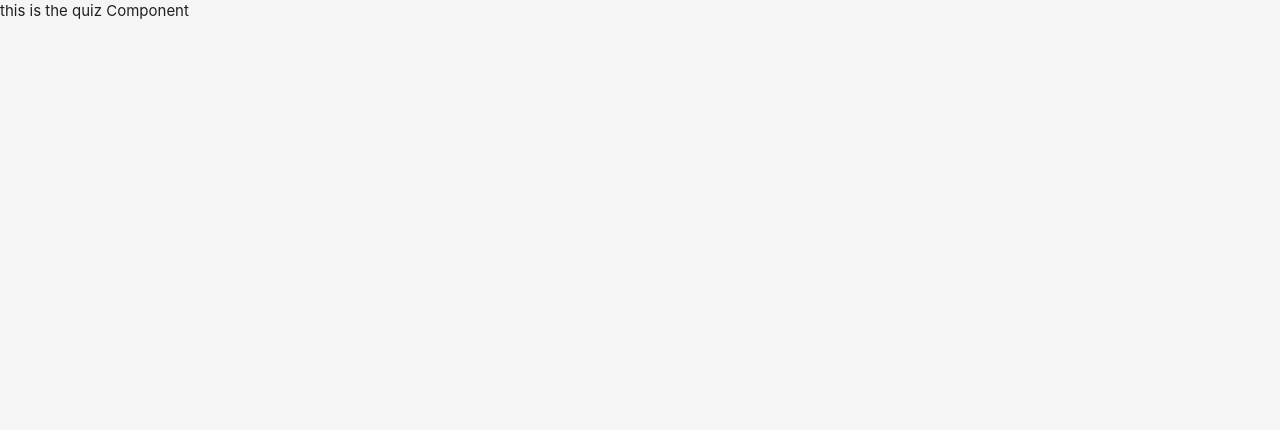
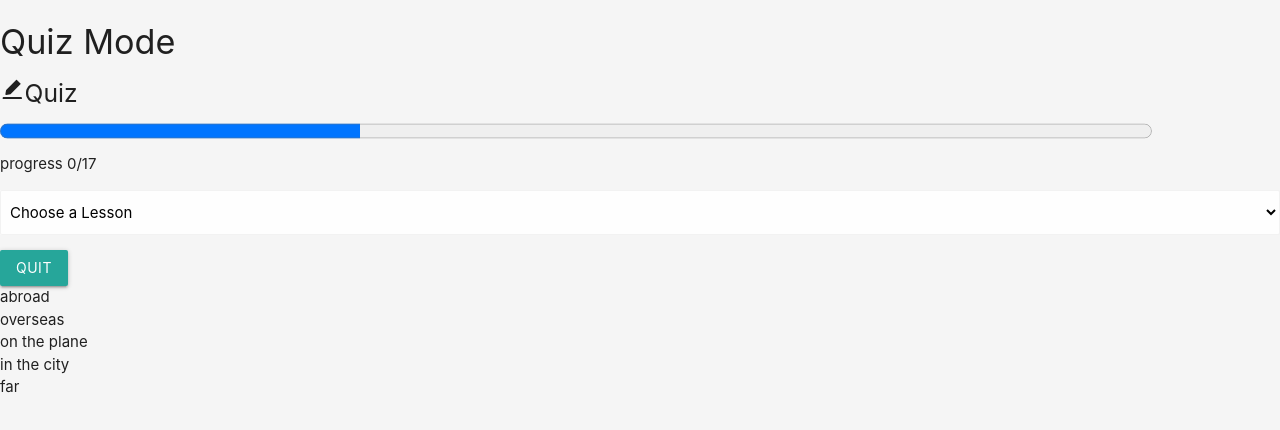
Before and after one commit to nhussaini/essential-words-toefl, a React (Create React App) app: page /quiz in a window 1280 px wide. Shown: the top 430 px of the page. Built offline with nearby package versions, Linux system fonts and the light colour scheme.

Commit message:
added the content for quiz comp

```diff
--- a/src/components/Learn.js
+++ b/src/components/Learn.js
@@ -171,9 +171,7 @@ class Learn extends Component  {
             <title>Learn Page</title>
         </Helmet>
         <div className="main-page">
-        <div className="input-field col s12">
 
-  </div>
         <h4>Study Mode</h4>
          <main className="main-content">
 
@@ -188,19 +186,14 @@ class Learn extends Component  {
                         <span className="progress-word">progress</span> <span className="progress-number">{this.state.progress}/17</span>
                         </div>
                     </div>
+
                     <div className=" input-field col s12 select-container">
-
                          <select className="browser-default" onChange={this.handleChange}>
                             <option value="">Choose a Lesson</option>
                             {this.state.whichLesson.map(lesson =>{
                                 return <option value={lesson.lesson} key={Math.random()*10}>{lesson.lesson}</option>
                             })}
                         </select>
-
-
-
-
-
                     </div>
 
                     <div className="quit">
--- a/src/components/Quiz.js
+++ b/src/components/Quiz.js
@@ -1,13 +1,59 @@
 import React, { Component } from "react";
+import { Helmet } from 'react-helmet';
+import { AiFillEdit } from "react-icons/ai";
 
 
 class Quiz extends Component{
 
     render(){
         return(
-            <div>
-                <p>this is the quiz Component</p>
-            </div>
+            <>
+                <Helmet>
+                    <title>Quiz Page</title>
+                </Helmet>
+                 <div className="quiz-main-page">
+                  <h4>Quiz Mode</h4>
+
+                  <main className="quiz-main-content">
+
+                    <div className="quiz-controls-container">
+                      <h5><span className="flashcard-icon"><AiFillEdit /></span><span className="flashcard-name">Quiz</span></h5>
+                      <div className="progress-container">
+                        <div className="">
+                        <progress max="16" value="5" style={{width: "90%", height:"30px"}}></progress>
+                        </div>
+                        <div className="progress-text">
+                        <span className="progress-word">progress</span> <span className="progress-number">0/17</span>
+                        </div>
+                      </div>
+                      <div className=" input-field col s12 select-container">
+                         <select className="browser-default">
+                            <option value="">Choose a Lesson</option>
+                            <option value="lesson 1"> Lesson 1</option>
+                         </select>
+                      </div>
+                      <div className="quit">
+                         <a class="waves-effect waves-light btn quit-button" href="/">quit</a>
+                      </div>
+                    </div>
+
+
+                    <div className="question-container">
+                        <p className="question">abroad</p>
+                        <div className="answer-container">
+                            <div className="anwer-A">overseas</div>
+                            <div className="anwer-B">on the plane</div>
+                            <div className="anwer-C">in the city</div>
+                            <div className="anwer-D">far</div>
+                        </div>
+                    </div>
+
+
+
+                  </main>
+                </div>
+            </>
+
         );
     }
 }
```
